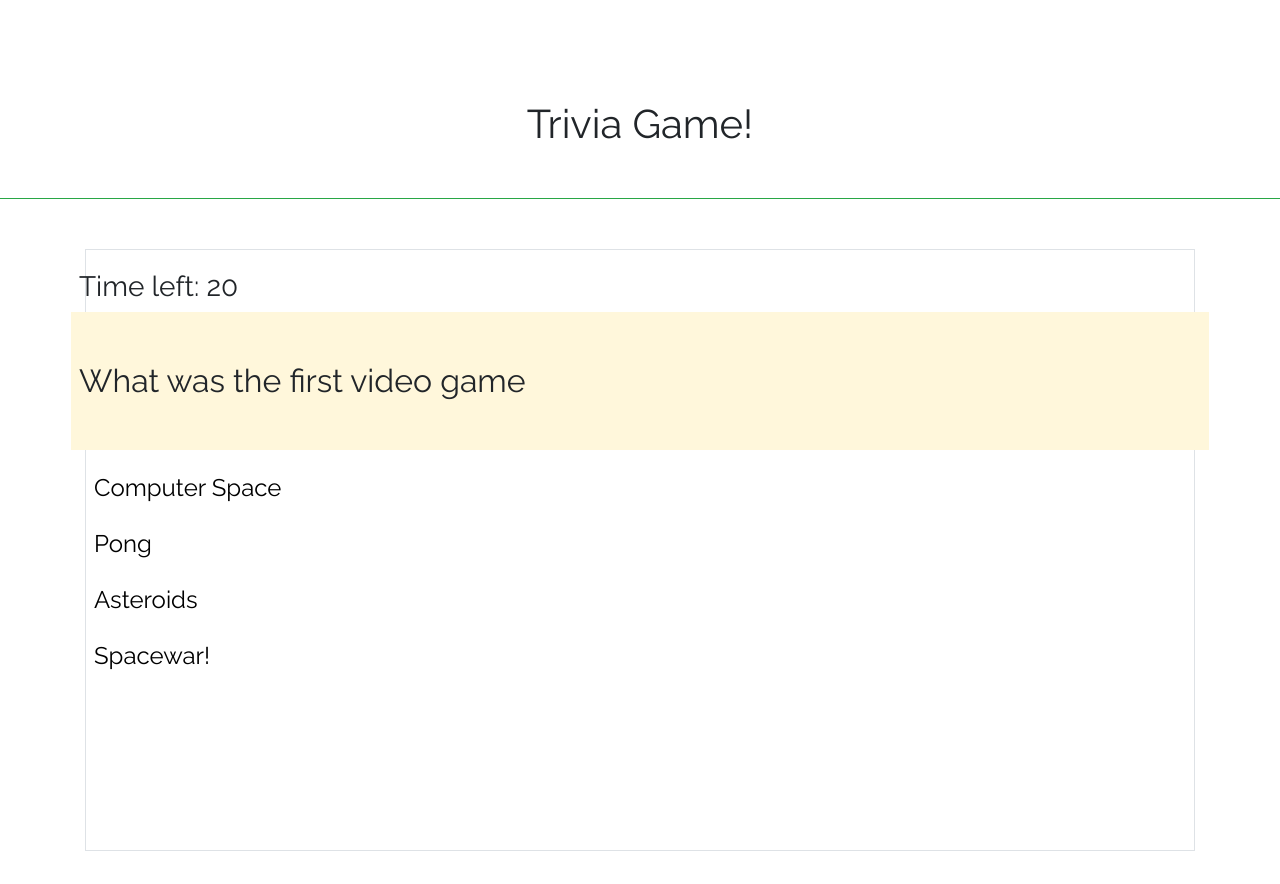
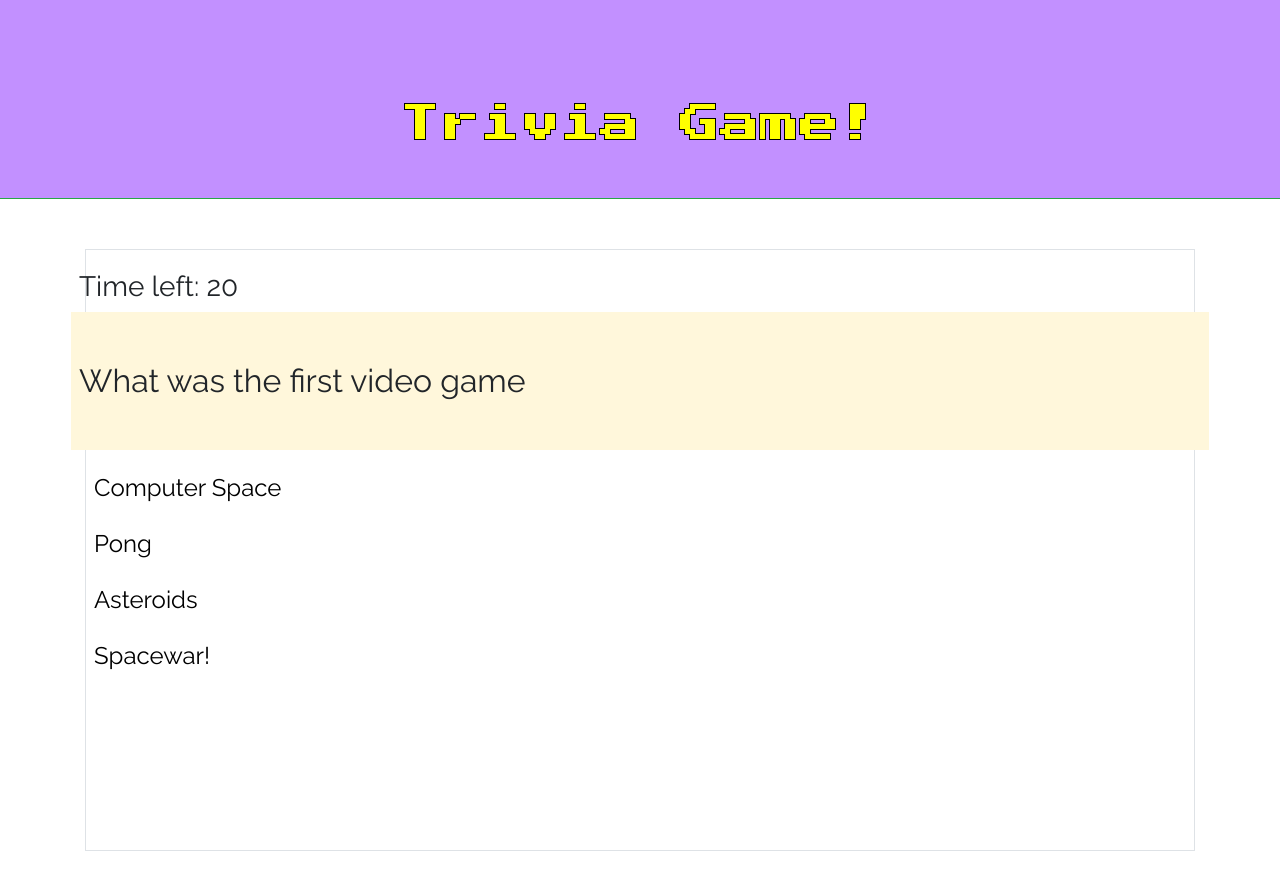
Before and after one commit to checol70/TriviaGame, a plain HTML site: page index.html in a window 1280 px wide. Drawn offline with nearby package versions, Linux system fonts and the light colour scheme.

Commit message:
Moar styling

```diff
--- a/assets/css/style.css
+++ b/assets/css/style.css
@@ -6,10 +6,17 @@
 
 }
 .top{
-    margin-top:100px;
+    padding-top:100px;
     margin-bottom: 50px;
     padding-bottom: 50px;
-
+    font-family: 'Press Start 2P', cursive;
+    color:yellow;
+    text-shadow:
+   -1px -1px 0 #000,
+    1px -1px 0 #000,
+    -1px 1px 0 #000,
+     1px 1px 0 #000;
+     background-color:#c290ff;
 }
 h1,h2,h3,h4, .answer-spacer{
     font-family: 'Raleway', sans-serif;
--- a/assets/javascript/app.js
+++ b/assets/javascript/app.js
@@ -92,7 +92,10 @@ function correct()
     console.log("correct")
     $("#answer"+questionArray[currentQuestion].rightAns).css("color", "blue");
     $("#gif").attr("src","assets/images/"+ questionArray[currentQuestion].imgSrc +".gif")
-    $("#gif").show()
+    setTimeout(()=>
+    {
+        $("#gif").show()
+    }, 10);
     setTimeout(() => {
         $("#gif").hide()
         newQuestion();
--- a/index.html
+++ b/index.html
@@ -10,6 +10,7 @@
         crossorigin="anonymous">
     <link rel="stylesheet" href="assets/css/style.css">
     <link href="https://fonts.googleapis.com/css?family=Raleway" rel="stylesheet">
+    <link href="https://fonts.googleapis.com/css?family=Press+Start+2P" rel="stylesheet">
 </head>
 
 <body>
```
Also changed, not shown: assets/images/PlayingCards.gif, assets/images/Zelda.gif.
